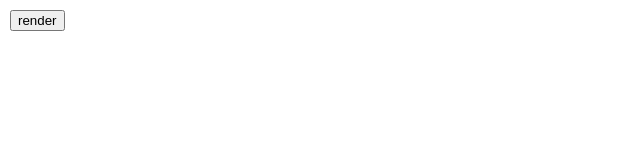
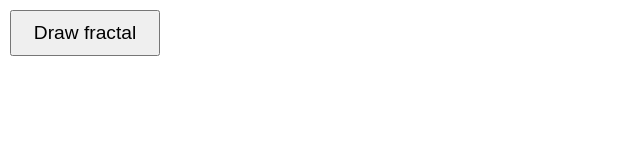
Before and after one commit to BartDeMeyere/squarefractal, a plain HTML site: page index.html in a window 1280 px wide. Shown: the whole page, without its empty margins (0-640 px from the left). Drawn offline with nearby package versions, Linux system fonts and the light colour scheme.

Commit message:
Add files via upload

```diff
--- a/index.html
+++ b/index.html
@@ -30,9 +30,18 @@
          .output{
 
             font-family: Arial, Helvetica, sans-serif;
-            font-size: small;
-            padding-top: 10px;
-            padding-bottom: 10px;
+            font-size:larger;
+            padding-top: 15px;
+            padding-bottom: 15px;
+         }
+
+         button{
+
+            padding: 10px;
+            width: 150px;
+            font-family: Arial, Helvetica, sans-serif;
+            font-size: larger;
+
          }
 
     </style>
@@ -40,7 +49,7 @@
 <body>
     <canvas></canvas>
     <div class="controls">
-        <button>render</button>
+        <button>Draw fractal</button>
         <div class="output"></div>
     </div>
     <script src="https://ajax.googleapis.com/ajax/libs/jquery/3.7.1/jquery.min.js"></script>
--- a/index.js
+++ b/index.js
@@ -90,7 +90,7 @@ function RenderFractal(){
 
     }else{
 
-        $(".output").html("fractal generated")
+        $(".output").html("Fractal generated")
         $(".controls button").prop("disabled" , false)
         cancelAnimationFrame(frameId)
         return
```
